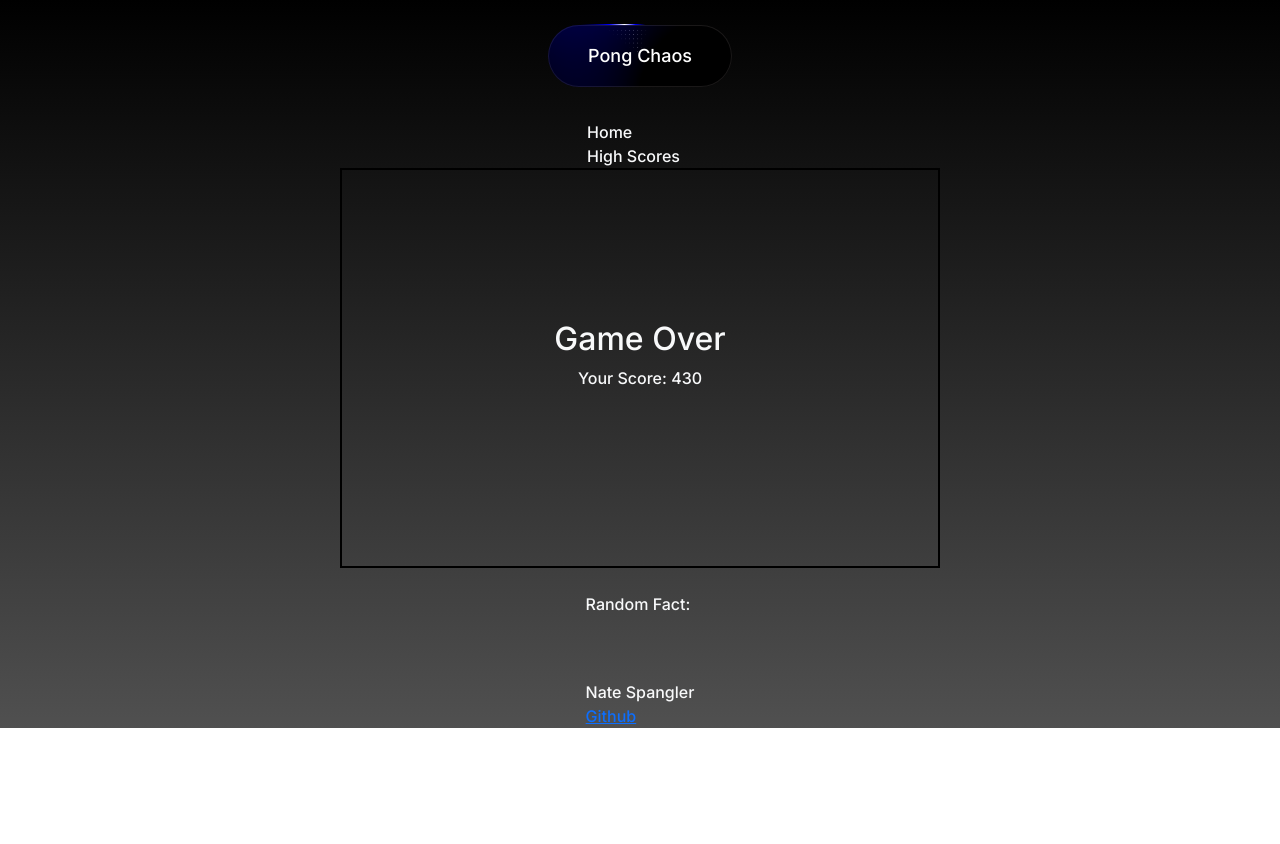
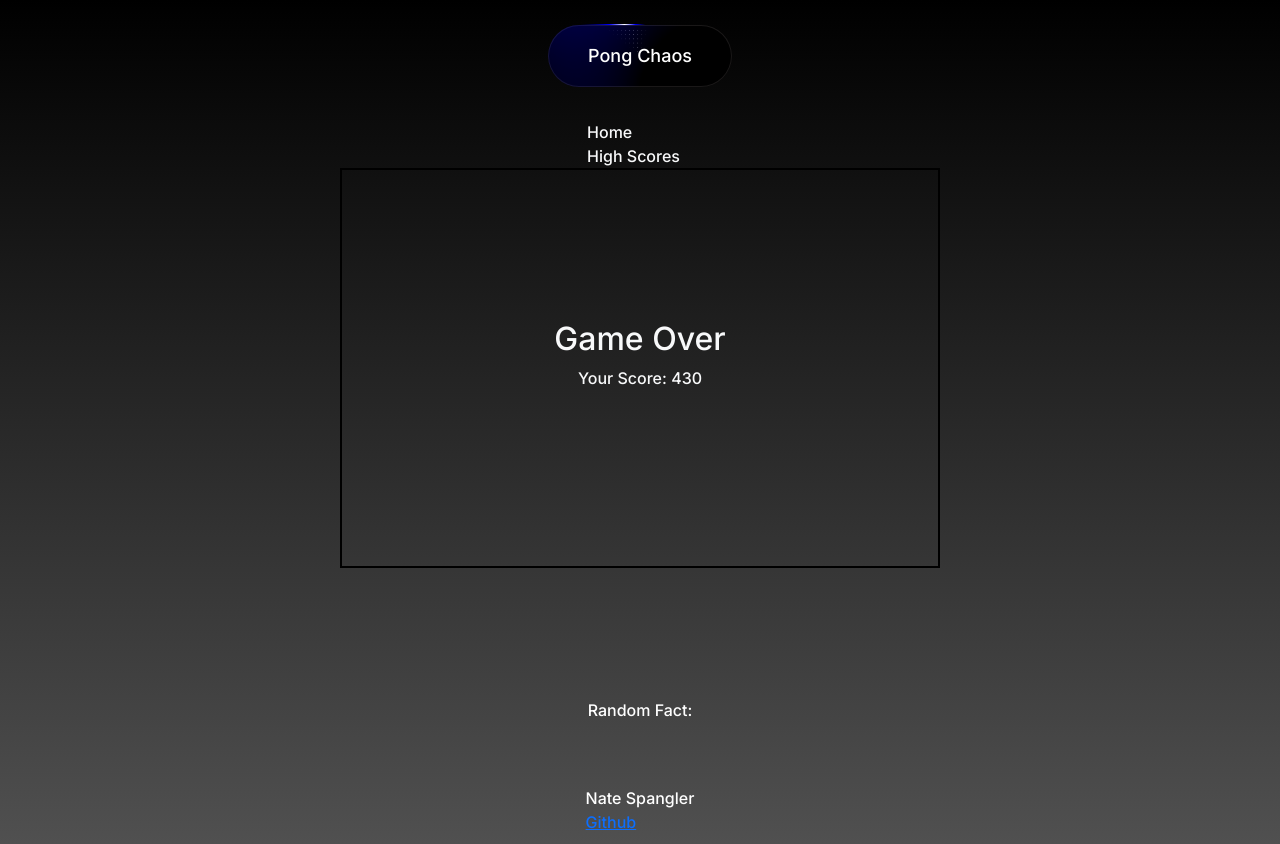
Before and after one commit to NateSpangler/startup, a React (Vite) app: page /play in a window 1280 px wide. Before the commit the page ends 800 px from the top, so only its background shows below. Built offline with nearby package versions, Linux system fonts and the light colour scheme.

Commit message:
fixed the footer on app.jsx

```diff
--- a/src/app.css
+++ b/src/app.css
@@ -106,6 +106,13 @@ td {
 }
 
 
+/* Footer */
+footer {
+  background-color: var(--primary-color);
+  color: white;
+  padding: 10px 0;
+  margin-top: 120px;
+}
 
 .score {
     height: 50px;
--- a/src/app.jsx
+++ b/src/app.jsx
@@ -40,13 +40,13 @@ export default function App() {
         </main>
 
         <footer>
-            <br></br>
-            <p>Random Fact: </p>
+
+            <p style={{textAlign:"center"}}>Random Fact: </p>
             <br></br>
             <br></br>
-            <span className="text-reset">Nate Spangler</span>
+            <span style={{textAlign:"center"}}>Nate Spangler</span>
             <br></br>
-            <a href="https://github.com/NateSpangler/startup">Github</a>
+            <a style={{textAlign:"center"}} href="https://github.com/NateSpangler/startup">Github</a>
       </footer>
     </div>
     </BrowserRouter>
--- a/src/play/play.jsx
+++ b/src/play/play.jsx
@@ -95,11 +95,12 @@ const Play = () => {
           {/* Pass setPlayerPosition instead of setPosition */}
           <Player gameWidth={gameWidth} gameHeight={gameHeight} setPlayerPosition={setPlayerPosition} />
 
-          {/* Pass updateBallPosition instead of setPosition */}
+
           <Ball gameWidth={gameWidth} gameHeight={gameHeight} speed={ballSpeed} setBallPosition={setBallPosition} />
 
 
           <div style={{ position: "absolute", top: "10px", left: "10px", fontSize: "18px" }}>Score: {score}</div>
+
         </>
       ) : (
         <div style={{ textAlign: "center", marginTop: "150px" }}>
```
Also changed, not shown: 1 other file (tests, documents, lock files or other folders).
